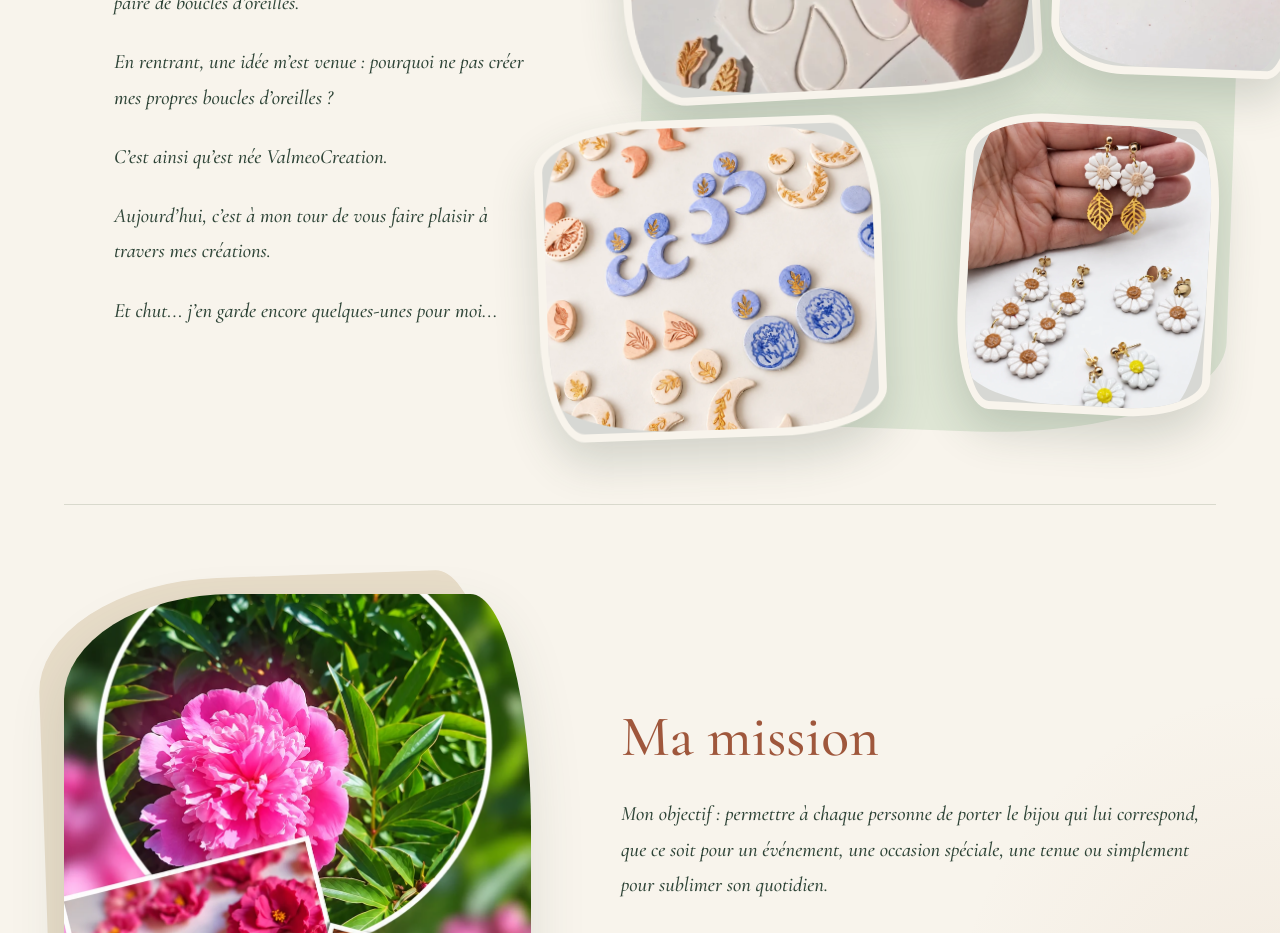
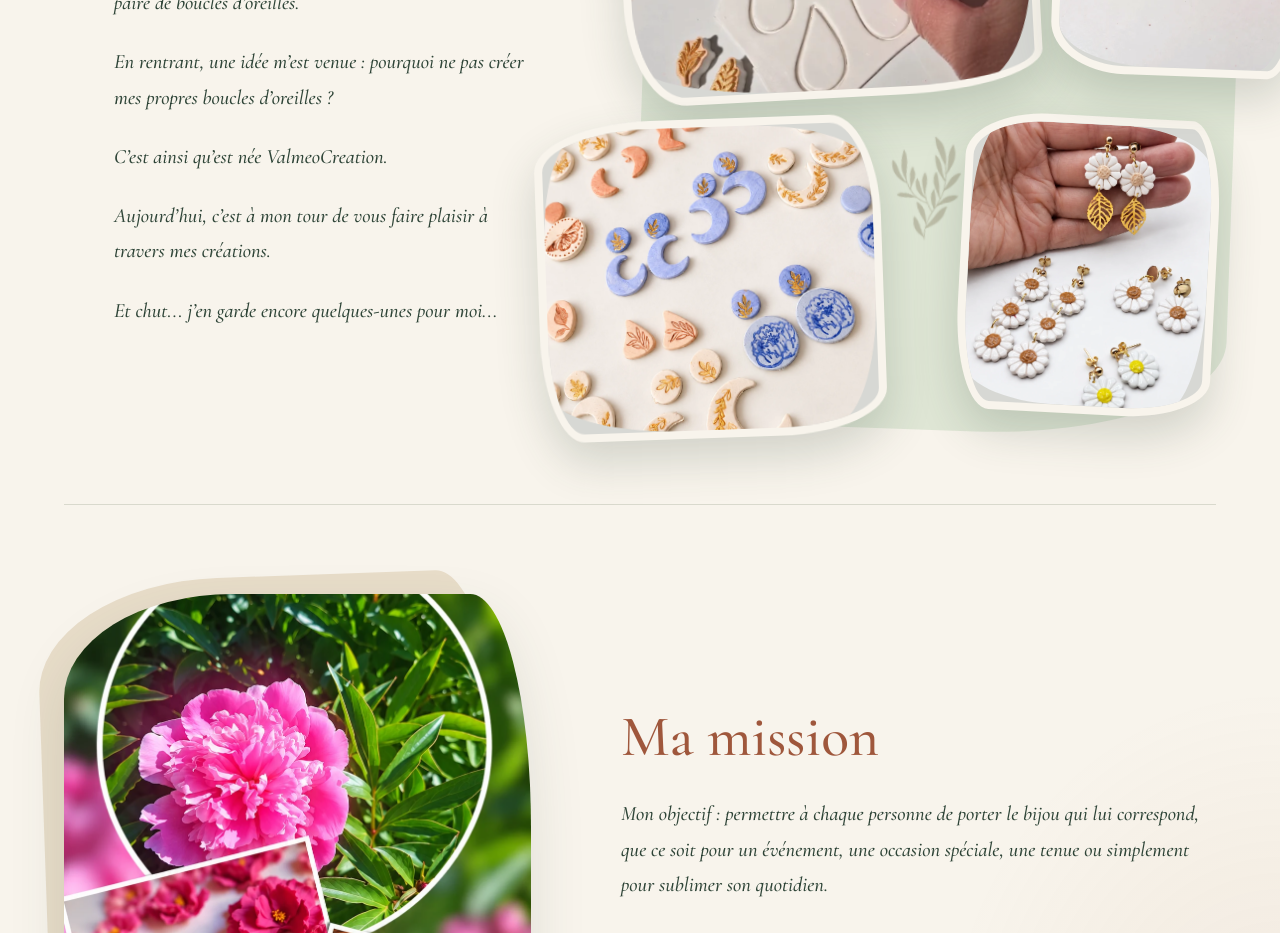
Before and after one commit to didipro-val/valsite, a plain HTML site: page index.html in a window 1280 px wide. Shown: the part 5100-6033 px from the top of the page. Drawn offline with Linux system fonts and the light colour scheme; no server answers.

Commit message:
Ajoute un rameau discret dans le collage de la créatrice

```diff
--- a/index.html
+++ b/index.html
@@ -22,7 +22,7 @@
     </script>
     <link rel="stylesheet" href="./styles.css?v=29" />
     <link rel="stylesheet" href="./hero.css?v=6" />
-    <link rel="stylesheet" href="./theme.css?v=36" />
+    <link rel="stylesheet" href="./theme.css?v=37" />
   </head>
   <body>
     <header class="site-header">
@@ -128,6 +128,7 @@
 
         <article class="about-card about-card-reverse">
           <div class="about-media about-collage">
+            <span class="about-collage-sprig" aria-hidden="true"></span>
             <figure class="about-collage-primary">
               <img src="./assets/valmeo/faconnage-gouttes.webp" alt="Valérie façonnant à la main des boucles d’oreilles en forme de goutte" loading="lazy" />
             </figure>
--- a/theme.css
+++ b/theme.css
@@ -168,6 +168,19 @@ a:focus-visible, button:focus-visible, summary:focus-visible { outline: 3px soli
   grid-template-rows: repeat(2, minmax(0, 1fr));
   align-items: stretch;
   gap: 18px;
+}
+.about-collage-sprig {
+  position: absolute;
+  top: 55%;
+  left: 44.5%;
+  z-index: 1;
+  width: 13%;
+  aspect-ratio: 167 / 235;
+  background: url("./assets/valmeo/rameau-collage.png") center / contain no-repeat;
+  mix-blend-mode: multiply;
+  opacity: .72;
+  transform: rotate(-8deg);
+  pointer-events: none;
 }
 .about-collage figure {
   position: relative;
@@ -436,6 +449,7 @@ a:focus-visible, button:focus-visible, summary:focus-visible { outline: 3px soli
   .about-media::before { inset: -10px 12px 14px -10px; }
   .about-collage .about-collage-process { top: 0; right: -4%; width: 40%; height: 47%; }
   .about-collage .about-collage-flowers { bottom: 0; left: -3%; width: 42%; height: 47%; }
+  .about-collage-sprig { left: 43%; width: 14%; }
   .about-copy h3 { margin-bottom: 24px; font-size: 3rem; }
   .about-copy p { margin-bottom: 21px; font-size: 1.2rem; line-height: 1.68; }
   .about-copy .about-opening { font-size: 1.55rem; }
```
Also changed, not shown: assets/valmeo/rameau-collage.png (added).
